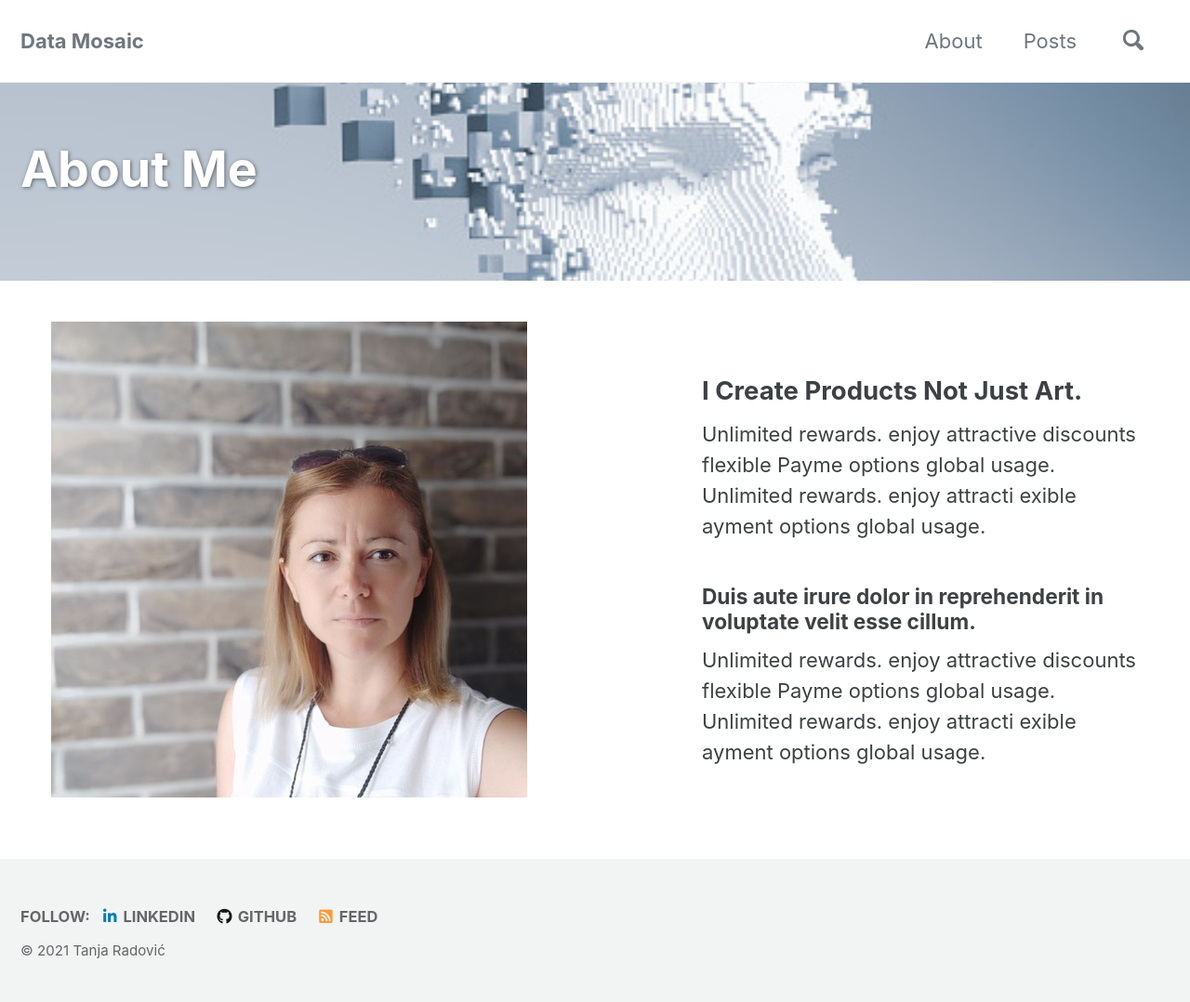
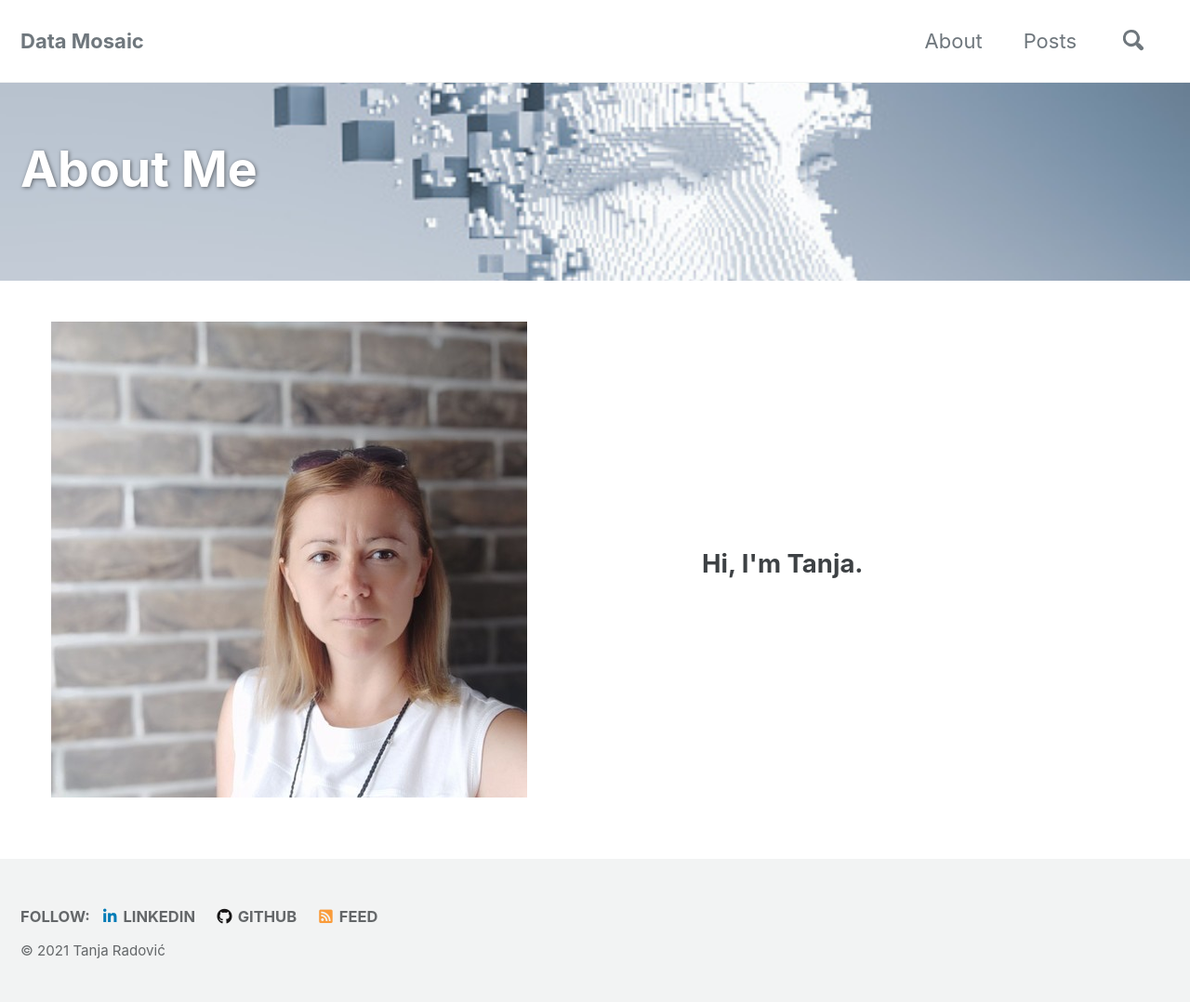
Before and after one commit to tradovic/blog, a Jekyll site: the page built from _pages/about.md, in a window 1280 px wide. Shown: the whole page at 93% size. Built offline with Jekyll 4.4.1, drawn with Linux system fonts in a browser that asks for light colours; cached includes are drawn as plain includes.

Commit message:
Update about.html

```diff
--- a/_layouts/about.html
+++ b/_layouts/about.html
@@ -30,10 +30,10 @@ layout: default
               </div>
               <div class="col-lg-5 col-md-6">
                   <div class="about-me-caption">
-                      <h2>I Create Products Not Just Art.</h2>
-                      <p class="pb-30">Unlimited rewards. enjoy attractive discounts flexible Payme options global usage. Unlimited rewards. enjoy attracti exible ayment options global usage.</p>
-                      <h5>Duis aute irure dolor in reprehenderit in voluptate velit esse cillum.</h5>
-                      <p>Unlimited rewards. enjoy attractive discounts flexible Payme options global usage. Unlimited rewards. enjoy attracti exible ayment options global usage.</p>
+                      <h2>Hi, I'm Tanja.</h2>
+                      <p class="pb-30"></p>
+                      <h5></h5>
+                      <p></p>
                   </div>
               </div>
           </div>
```
